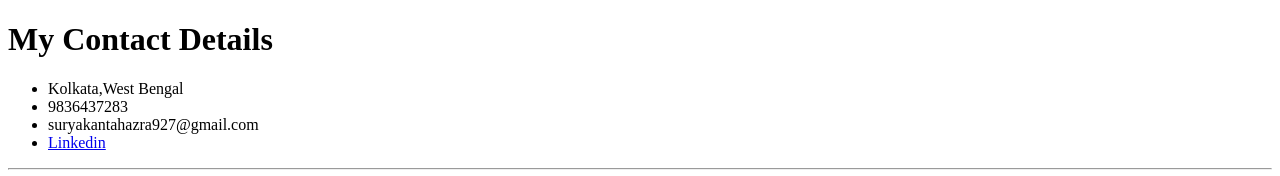
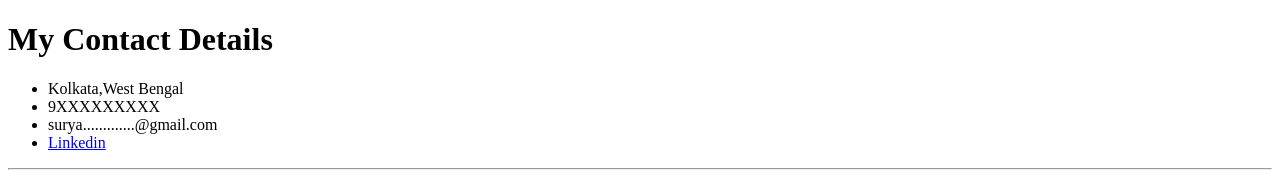
Before and after one commit to vbsurya/cv, a plain HTML site: page contact-me.html in a window 1280 px wide. Shown: the top 176 px of the page. Drawn offline with Linux system fonts and the light colour scheme.

Commit message:
Update contact-me.html

```diff
--- a/contact-me.html
+++ b/contact-me.html
@@ -8,8 +8,8 @@
     <h1>My Contact Details</h1>
     <ul>
       <li>Kolkata,West Bengal</li>
-      <li>9836437283</li>
-      <li>suryakantahazra927@gmail.com</li>
+      <li>9XXXXXXXXX</li>
+      <li>surya.............@gmail.com</li>
       <li><a href="https://www.linkedin.com/in/surya-kanta-hazra-b11886175/?originalSubdomain=in">Linkedin</a></li>
     </ul>
     <hr>
```
